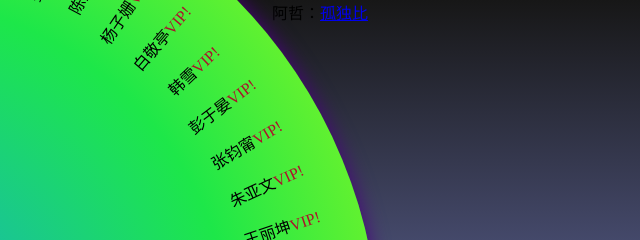
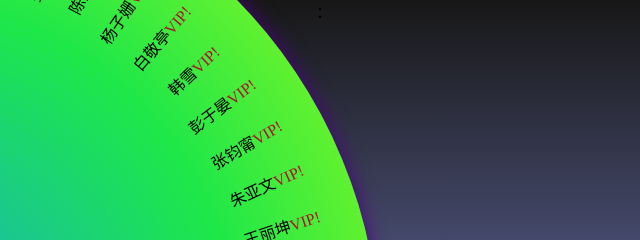
Before and after one commit to KEULE69/KEULE69.github.io, a plain HTML site: page index.html in a window 1280 px wide. Shown: the top 240 px of the page, 320-960 px from the left. Drawn offline with Linux system fonts and the light colour scheme.

Commit message:
Update index.html

```diff
--- a/index.html
+++ b/index.html
@@ -3,7 +3,7 @@
 <head>
 <meta charset="UTF-8">
 <meta name="viewport" content="width=device-width, initial-scale=1.0">
-<title>JS我是你爹</title>
+<title>JS抽奖点名</title>
 
 <link rel="stylesheet" href="css/index.css">
 <link rel="stylesheet" href="css/reste.css">
@@ -80,7 +80,7 @@
 
 <script type="text/javascript" src="js/index.js"></script>
 <div style="text-align:center;">
-<p>阿哲：<a href="http://www.mycodes.net/" target="_blank">孤独比</a></p>
+<p>：<a href="http://www.mycodes.net/" target="_blank"></a></p>
 </div>
 
 </body>
```
